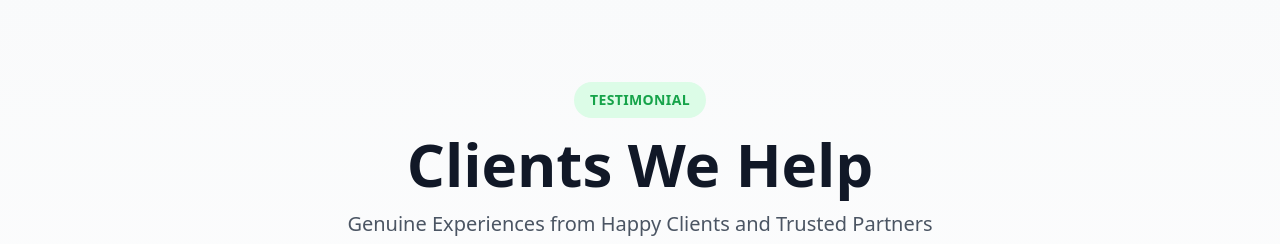
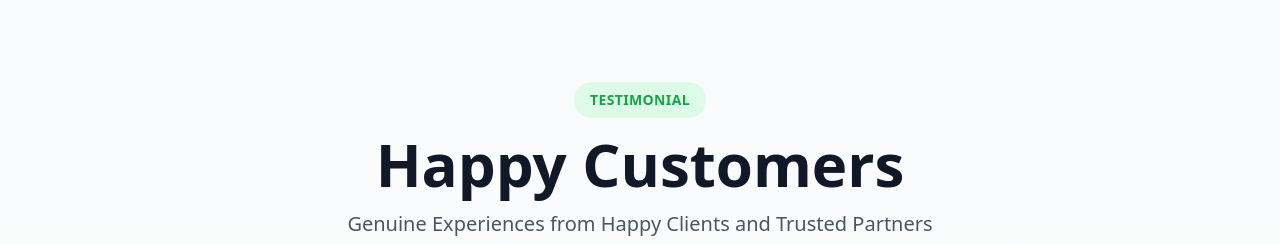
Before and after one commit to wonderfulguru1/ui-blueprint-duplicator, a React (Vite) app: page / in a window 1280 px wide. Shown: the part 3700-3944 px from the top of the page. Built offline with nearby package versions, Linux system fonts and the light colour scheme.

Commit message:
Change Clients We Help to Happy Customers
Updated the title of the testimonials section.

```diff
--- a/src/components/TestimonialsSection.tsx
+++ b/src/components/TestimonialsSection.tsx
@@ -46,7 +46,7 @@ export const TestimonialsSection: React.FC = () => {
             </span>
           </div>
           <h2 className="text-3xl md:text-4xl lg:text-5xl xl:text-6xl font-bold text-gray-900 leading-tight">
-            Clients We Help
+            Happy Customers
           </h2>
           <p className="text-lg md:text-xl text-gray-600 mt-4 max-w-3xl mx-auto">
             Genuine Experiences from Happy Clients and Trusted Partners
```
